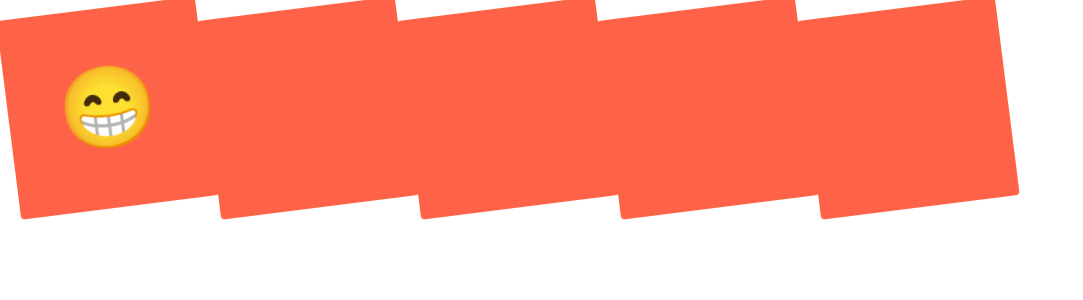
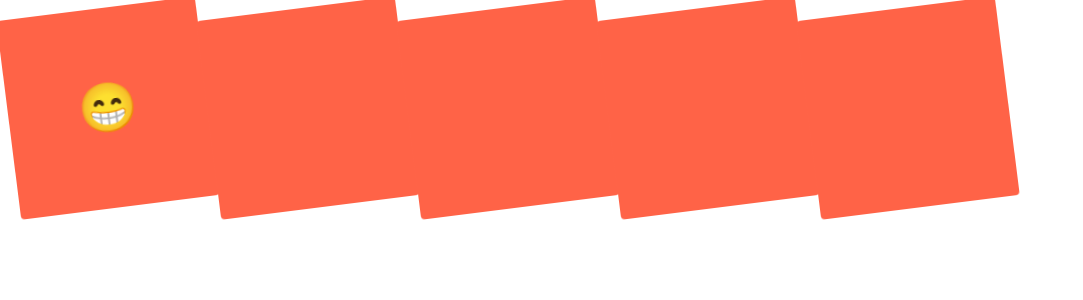
Before and after one commit to GUAJEGUICHAN/NC-STYLED-COMPONENTS-Practice, a React app: page / in a window 1280 px wide. Shown: the top 300 px of the page, without its empty margins (0-1083 px from the left). Built offline with nearby package versions, Linux system fonts and the light colour scheme.

Commit message:
2.5: ⭐️styled component를 직접 지목해서 css 속성 넣기

```diff
--- a/src/components/App.jsx
+++ b/src/components/App.jsx
@@ -19,6 +19,10 @@ const animation = keyframes`
   }
 `
 
+const Emoji = styled.span`
+    font-size:48px
+`;
+
 const Box = styled.div`
   height:200px;
   width:200px;
@@ -27,10 +31,9 @@ const Box = styled.div`
   justify-content:center;
   align-items:center;
   animation:${animation} 1s linear infinite;
-  span{
-    font-size:80px;
+  ${Emoji}{
     &:hover{
-      font-size:40px;
+      font-size:98px;
     }
     &:active{
       opacity:0;
@@ -42,7 +45,7 @@ export default function App() {
   return (
     <Wrapper>
       <Box>
-        <span>😁</span>
+        <Emoji>😁</Emoji>
       </Box>
       <Box />
       <Box />
```
